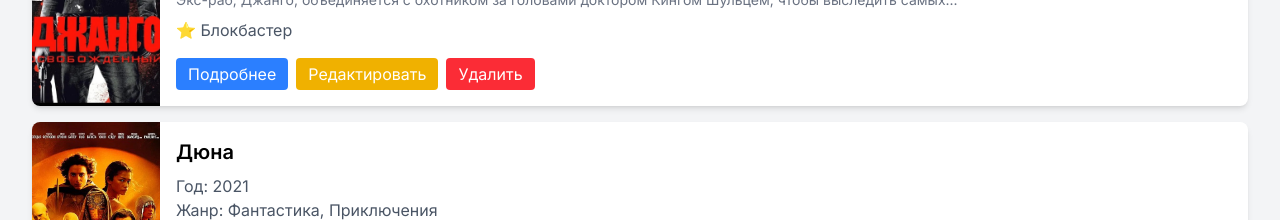
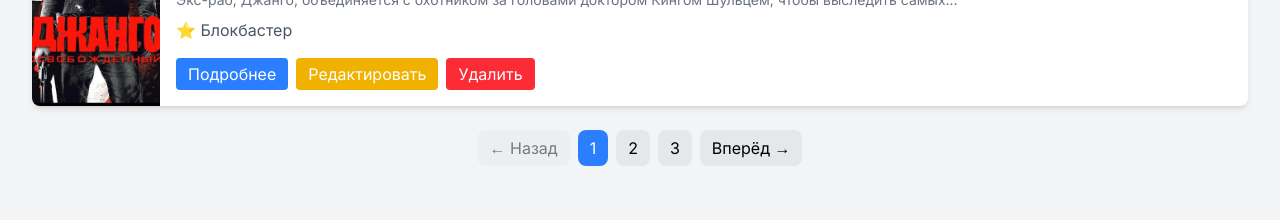
Before and after one commit to Dahipie/movie-catalog, a Next.js app: page /movies in a window 1280 px wide. Shown: the part 1480-1700 px from the top of the page. Built offline with nearby package versions, Linux system fonts and the light colour scheme.

Commit message:
Исправление поле поиска

```diff
--- a/app/directors/[id]/page.tsx
+++ b/app/directors/[id]/page.tsx
@@ -52,7 +52,6 @@ export default function DirectorDetailPage() {
     if (id) fetchDirector();
   }, [id]);
 
-  // ⬇️ ЗДЕСЬ ЗАМЕНА ⬇️
   if (loading) {
     return <div className="text-center py-10 text-gray-500">⏳ Загрузка режиссёра...</div>;
   }
--- a/app/directors/page.tsx
+++ b/app/directors/page.tsx
@@ -3,7 +3,6 @@ import { useEffect, useState } from "react";
 import { Director, ApiResponse } from "@/types";
 import DirectorCard from "@/components/DirectorCard";
 import Pagination from "@/components/Pagination";
-import SkeletonCard from "@/components/SkeletonCard";
 
 export default function DirectorsPage() {
   const [directors, setDirectors] = useState<Director[]>([]);
@@ -41,14 +40,13 @@ export default function DirectorsPage() {
     }
   };
 
-  // ⬇️ ЗДЕСЬ ЗАМЕНА ⬇️
   if (loading) {
     return <div className="text-center py-10 text-gray-500">⏳ Загрузка...</div>;
   }
 
   return (
     <div className="pb-8">
-      <h1 className="text-2xl font-bold mb-4 animate-slide-left">🎭 Режиссёры</h1>
+      <h1 className="text-2xl font-bold mb-4">🎭 Режиссёры</h1>
 
       {directors.length === 0 ? (
         <div className="text-center py-12 bg-white rounded-xl shadow-md">
--- a/app/movies/[id]/page.tsx
+++ b/app/movies/[id]/page.tsx
@@ -34,7 +34,6 @@ export default function MovieDetailPage() {
     if (id) fetchMovie();
   }, [id]);
 
-  // ⬇️ ЗДЕСЬ ЗАМЕНА ⬇️
   if (loading) {
     return <div className="text-center py-10 text-gray-500">⏳ Загрузка фильма...</div>;
   }
--- a/app/movies/page.tsx
+++ b/app/movies/page.tsx
@@ -3,7 +3,6 @@ import { useEffect, useState } from "react";
 import { Movie, Director, ApiResponse } from "@/types";
 import MovieCard from "@/components/MovieCard";
 import Pagination from "@/components/Pagination";
-import SkeletonCard from "@/components/SkeletonCard";
 
 export default function MoviesPage() {
   const [movies, setMovies] = useState<Movie[]>([]);
@@ -12,8 +11,18 @@ export default function MoviesPage() {
   const [page, setPage] = useState(1);
   const [totalPages, setTotalPages] = useState(1);
   const [search, setSearch] = useState("");
+  const [debouncedSearch, setDebouncedSearch] = useState("");
   const [selectedDirectorId, setSelectedDirectorId] = useState("");
-  const limit = 10;
+  const limit = 5;
+
+  // Debounce для поиска (300ms)
+  useEffect(() => {
+    const timer = setTimeout(() => {
+      setDebouncedSearch(search);
+      setPage(1);
+    }, 300);
+    return () => clearTimeout(timer);
+  }, [search]);
 
   const fetchMovies = async () => {
     setLoading(true);
@@ -22,7 +31,7 @@ export default function MoviesPage() {
         page: String(page),
         limit: String(limit),
       });
-      if (search) params.append("search", search);
+      if (debouncedSearch) params.append("search", debouncedSearch);
       if (selectedDirectorId) params.append("directorId", selectedDirectorId);
 
       const res = await fetch(`/api/movies?${params}`);
@@ -45,7 +54,7 @@ export default function MoviesPage() {
 
   useEffect(() => {
     fetchMovies();
-  }, [page, search, selectedDirectorId]);
+  }, [page, debouncedSearch, selectedDirectorId]);
 
   const handleDelete = async (id: string) => {
     if (confirm("Удалить фильм?")) {
@@ -58,29 +67,25 @@ export default function MoviesPage() {
     }
   };
 
-  // ⬇️ ЗДЕСЬ ЗАМЕНА ⬇️
   if (loading) {
     return <div className="text-center py-10 text-gray-500">⏳ Загрузка...</div>;
   }
 
   return (
     <div className="pb-8">
-      <h1 className="text-2xl font-bold mb-4 animate-slide-left">🎬 Фильмы</h1>
+      <h1 className="text-2xl font-bold mb-4">🎬 Фильмы</h1>
 
-      <div className="mb-4 animate-slide-right">
+      <div className="mb-4">
         <input
           type="text"
           placeholder="🔍 Поиск по названию..."
           value={search}
-          onChange={(e) => {
-            setSearch(e.target.value);
-            setPage(1);
-          }}
+          onChange={(e) => setSearch(e.target.value)}
           className="w-full border rounded-lg px-4 py-3 text-base focus:outline-none focus:ring-2 focus:ring-blue-500"
         />
       </div>
 
-      <div className="mb-6 animate-slide-right delay-100">
+      <div className="mb-6">
         <select
           value={selectedDirectorId}
           onChange={(e) => {
@@ -98,13 +103,7 @@ export default function MoviesPage() {
         </select>
       </div>
 
-      {loading ? (
-        <div className="space-y-4">
-          {[...Array(3)].map((_, i) => (
-            <div key={i} className="bg-white rounded-xl h-64 skeleton" />
-          ))}
-        </div>
-      ) : movies.length === 0 ? (
+      {movies.length === 0 ? (
         <div className="text-center py-12 text-gray-500">
           😕 Фильмов не найдено
         </div>
```
Also changed, not shown: public/uploads/1781792579267-ry4r9x.png (added).
